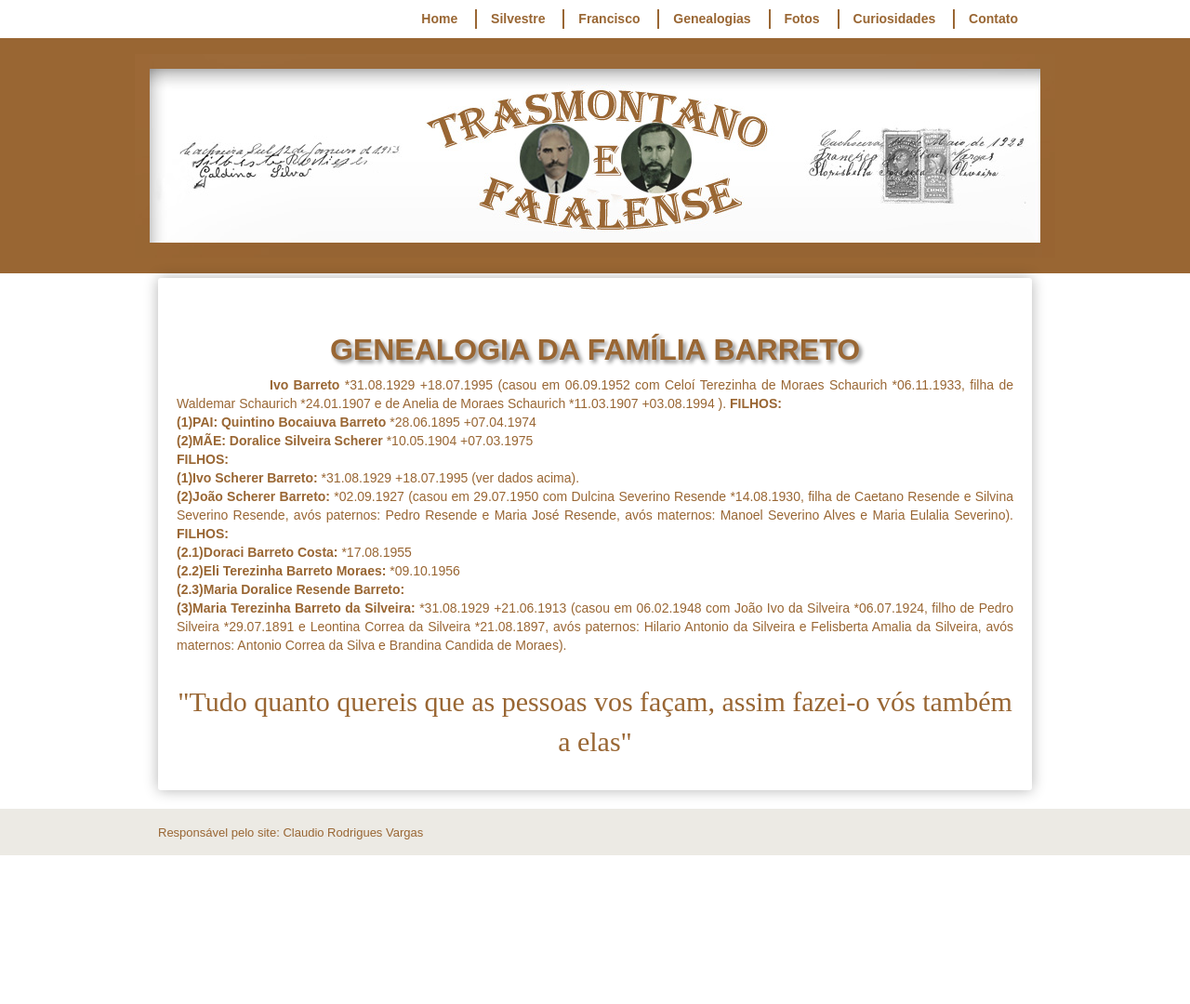
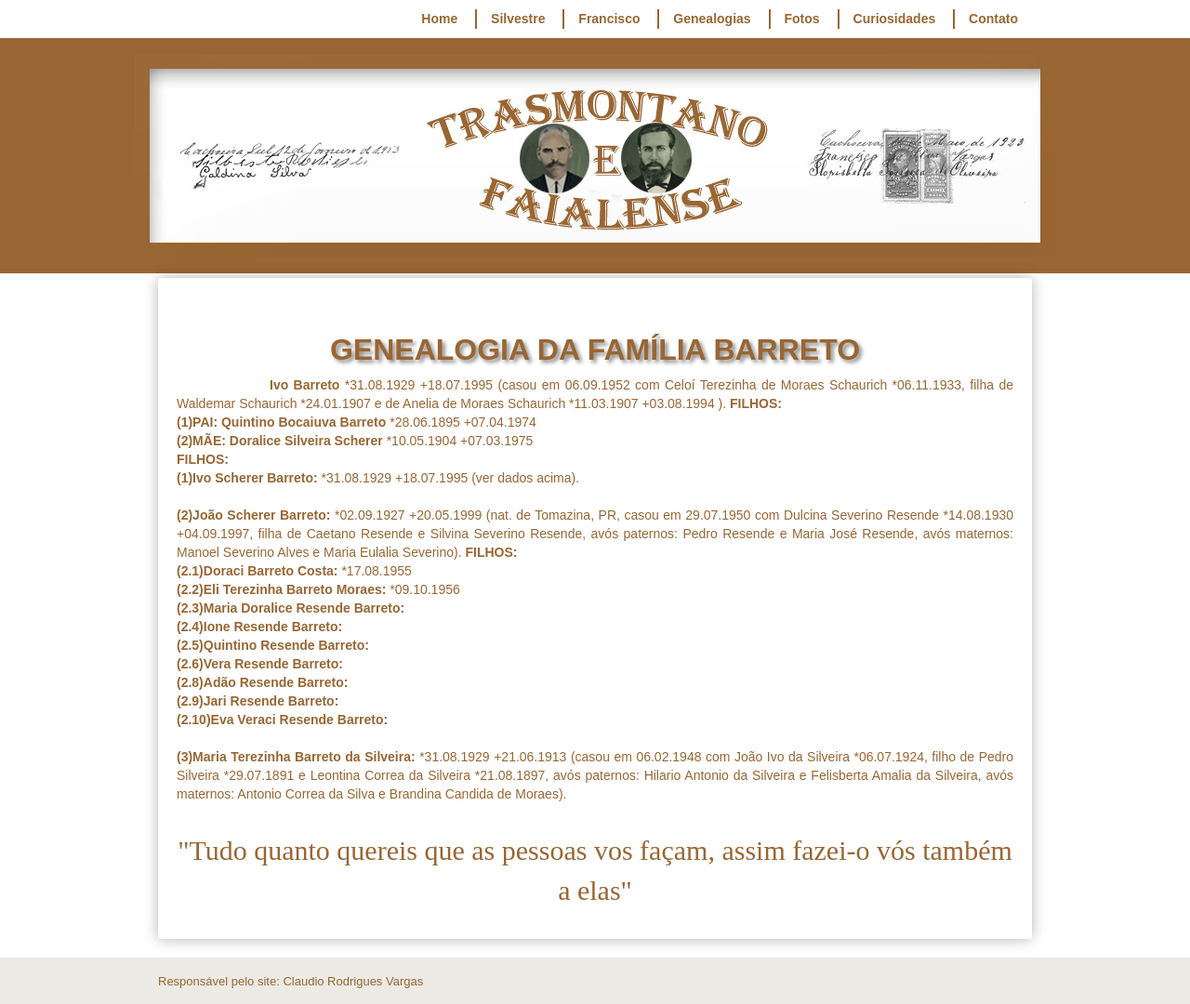
Before and after one commit to claudiovargas1955/claudiovargas1955.github.io, a Jekyll site: the page built from _pages/familia-barreto.html, in a window 1280 px wide. Shown: the whole page at 93% size. Built offline with Jekyll 4.4.1, drawn with Linux system fonts in a browser that asks for light colours; some web fonts are replaced; before the commit the page ends 920 px from its top, so only the background shows below that.

Commit message:
Update familia-barreto.html

```diff
--- a/_pages/familia-barreto.html
+++ b/_pages/familia-barreto.html
@@ -102,13 +102,21 @@ details[open] summary {color:#996633;
 <b>(1)PAI: Quintino Bocaiuva Barreto  </b>*28.06.1895 +07.04.1974<br>
 <b>(2)MÃE: Doralice Silveira Scherer </b>*10.05.1904 +07.03.1975<br>
 <b>FILHOS:</b><br>
-<b>(1)Ivo Scherer Barreto: </b>*31.08.1929 +18.07.1995 (ver dados acima). <br>
-<b>(2)João Scherer Barreto: </b>*02.09.1927 (casou em 29.07.1950 com Dulcina Severino Resende *14.08.1930, filha de Caetano Resende e
-Silvina Severino Resende, avós paternos: Pedro Resende e Maria José Resende, avós maternos: Manoel Severino Alves e Maria Eulalia
-Severino). <b>FILHOS: </b><br>
+<b>(1)Ivo Scherer Barreto: </b>*31.08.1929 +18.07.1995 (ver dados acima). <br><br>
+
+<b>(2)João Scherer Barreto: </b>*02.09.1927 +20.05.1999 (nat. de Tomazina, PR, casou em 29.07.1950 com Dulcina Severino Resende
+*14.08.1930 +04.09.1997, filha de Caetano Resende e Silvina Severino Resende, avós paternos: Pedro Resende e Maria José Resende, avós
+maternos: Manoel Severino Alves e Maria Eulalia Severino). <b>FILHOS: </b><br>
 <b>(2.1)Doraci Barreto Costa: </b>*17.08.1955<br>
 <b>(2.2)Eli Terezinha Barreto Moraes: </b>*09.10.1956<br>
 <b>(2.3)Maria Doralice Resende Barreto: </b><br>
+<b>(2.4)Ione Resende Barreto: </b><br>
+<b>(2.5)Quintino Resende Barreto: </b><br>
+<b>(2.6)Vera Resende Barreto: </b><br>
+<b>(2.8)Adão Resende Barreto: </b><br>
+<b>(2.9)Jari Resende Barreto: </b><br>
+<b>(2.10)Eva Veraci Resende Barreto: </b><br><br>
+
 <b>(3)Maria Terezinha Barreto da Silveira: </b>*31.08.1929 +21.06.1913 (casou em 06.02.1948 com João Ivo da Silveira *06.07.1924, filho
 de Pedro Silveira *29.07.1891 e Leontina Correa da Silveira *21.08.1897, avós paternos: Hilario Antonio da Silveira e Felisberta Amalia
 da Silveira, avós maternos: Antonio Correa da Silva e Brandina Candida de Moraes).<br><br>
```
